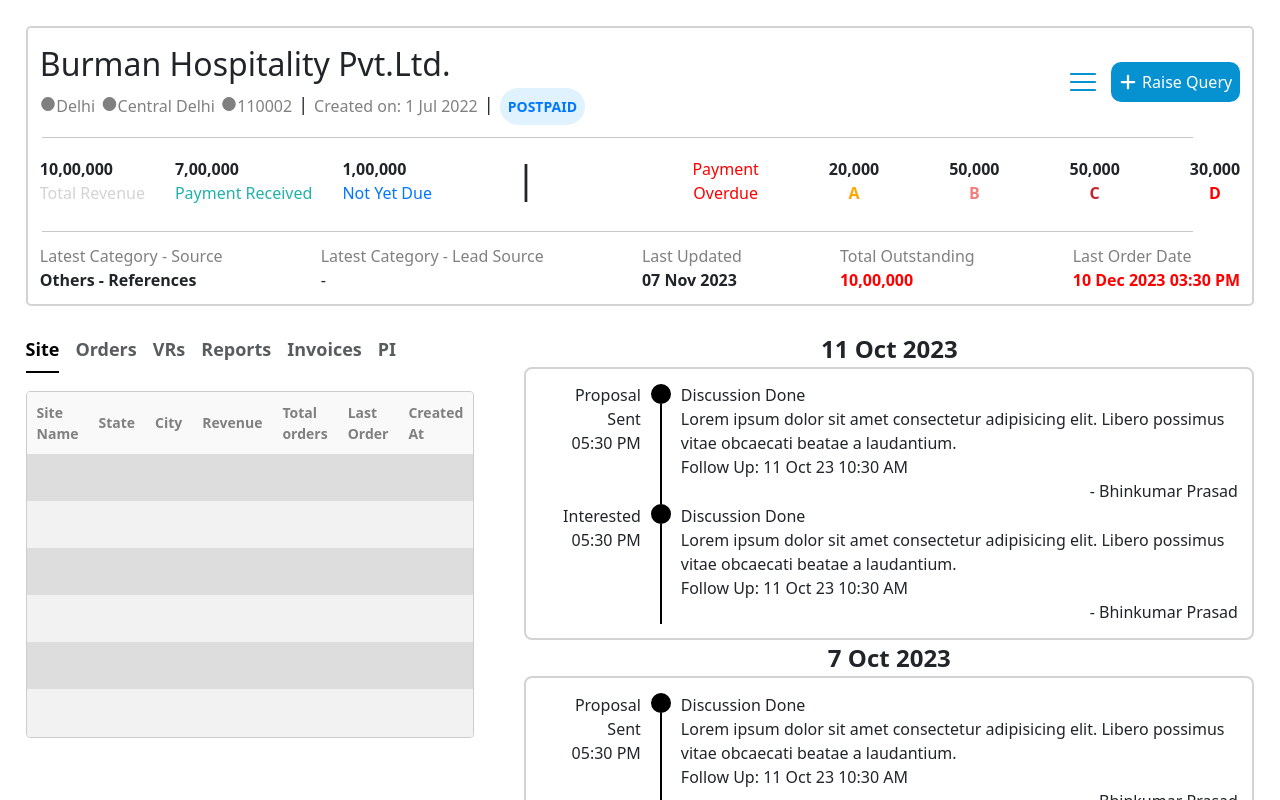
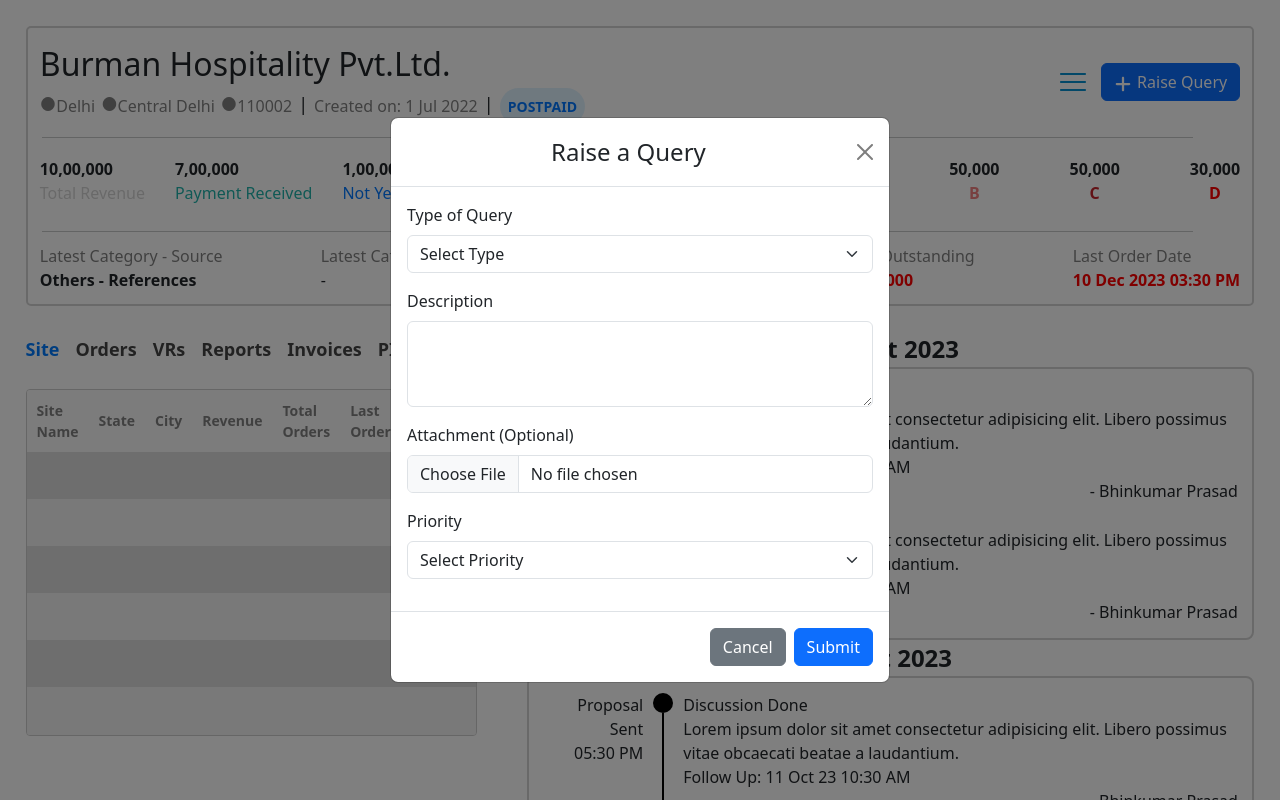
Before and after one commit to kkoli-9528/Equniox-Task, a React (Vite) app: page / in a window 1280 px wide. Both pictures are taken after a click on the button "Raise Query". Shown: the top 800 px of the page. Built offline with nearby package versions, Linux system fonts and the light colour scheme.

Commit message:
Added some functionality

```diff
--- a/package.json
+++ b/package.json
@@ -15,6 +15,7 @@
     "@mui/material": "^7.1.2",
     "@mui/styled-engine-sc": "^7.1.1",
     "react": "^19.1.0",
+    "react-bootstrap": "^2.10.10",
     "react-dom": "^19.1.0",
     "react-icons": "^5.5.0",
     "styled-components": "^6.1.19"
--- a/src/components/HeaderInfo.jsx
+++ b/src/components/HeaderInfo.jsx
@@ -1,6 +1,9 @@
 import styles from "./HeaderInfo.module.css";
 import { FaPlus } from "react-icons/fa6";
 import { RxHamburgerMenu } from "react-icons/rx";
+import Button from "react-bootstrap/Button";
+import { useState } from "react";
+import RaiseQueryModal from "./RaiseQueryModal";
 
 const headerInfo = {
   company: {
@@ -31,6 +34,7 @@
 
 const HeaderInfo = () => {
   const { company, revenue, overdue, meta } = headerInfo;
+  const [showModal, setShowModal] = useState(false);
 
   return (
     <div className={styles.container}>
@@ -57,10 +61,14 @@
 
         <div className={styles.innerDiv}>
           <RxHamburgerMenu style={{ color: "#0691d1", fontSize: "30px" }} />
-          <button type="button" className={styles.btnPrimary}>
+          <Button onClick={() => setShowModal(true)}>
             <FaPlus style={{ marginRight: "5px", fontSize: "18px" }} />
             Raise Query
-          </button>
+          </Button>
+          <RaiseQueryModal
+            show={showModal}
+            handleClose={() => setShowModal(false)}
+          />
         </div>
       </div>
 
--- /dev/null
+++ b/src/components/RaiseQueryModal.jsx
@@ -0,0 +1,121 @@
+import { useState } from "react";
+import { Modal, Button, Form } from "react-bootstrap";
+
+const RaiseQueryModal = ({ show, handleClose }) => {
+  const [form, setForm] = useState({
+    type: "",
+    description: "",
+    attachment: null,
+    priority: "",
+  });
+
+  const handleChange = (e) => {
+    const { name, value, files } = e.target;
+    setForm((prev) => ({
+      ...prev,
+      [name]: files ? files[0] : value,
+    }));
+  };
+
+  const handleSubmit = async (e) => {
+    e.preventDefault();
+
+    const formData = new FormData();
+    formData.append("type", form.type);
+    formData.append("description", form.description);
+    formData.append("priority", form.priority);
+    if (form.attachment) {
+      formData.append("attachment", form.attachment);
+    }
+
+    try {
+      const res = await fetch("https://httpbin.org/post", {
+        method: "POST",
+        body: formData,
+      });
+
+      if (res.ok) {
+        alert("Query submitted successfully!");
+        handleClose();
+      } else {
+        alert("Failed to submit. Try again.");
+      }
+    } catch (error) {
+      console.error("Error submitting form:", error);
+      alert("Something went wrong.");
+    }
+  };
+
+  return (
+    <Modal show={show} onHide={handleClose} centered>
+      <Modal.Header closeButton>
+        <Modal.Title className="w-100 text-center">Raise a Query</Modal.Title>
+      </Modal.Header>
+      <Form onSubmit={handleSubmit}>
+        <Modal.Body>
+          <Form.Group className="mb-3">
+            <Form.Label>Type of Query</Form.Label>
+            <Form.Select
+              name="type"
+              value={form.type}
+              onChange={handleChange}
+              required
+            >
+              <option value="">Select Type</option>
+              <option>Payment Issue</option>
+              <option>Site Info</option>
+              <option>Delay</option>
+              <option>Others</option>
+            </Form.Select>
+          </Form.Group>
+
+          <Form.Group className="mb-3">
+            <Form.Label>Description</Form.Label>
+            <Form.Control
+              as="textarea"
+              name="description"
+              rows={3}
+              value={form.description}
+              onChange={handleChange}
+              required
+            />
+          </Form.Group>
+
+          <Form.Group className="mb-3">
+            <Form.Label>Attachment (Optional)</Form.Label>
+            <Form.Control
+              type="file"
+              name="attachment"
+              onChange={handleChange}
+            />
+          </Form.Group>
+
+          <Form.Group className="mb-3">
+            <Form.Label>Priority</Form.Label>
+            <Form.Select
+              name="priority"
+              value={form.priority}
+              onChange={handleChange}
+              required
+            >
+              <option value="">Select Priority</option>
+              <option>Low</option>
+              <option>Medium</option>
+              <option>High</option>
+            </Form.Select>
+          </Form.Group>
+        </Modal.Body>
+        <Modal.Footer>
+          <Button variant="secondary" onClick={handleClose}>
+            Cancel
+          </Button>
+          <Button type="submit" variant="primary">
+            Submit
+          </Button>
+        </Modal.Footer>
+      </Form>
+    </Modal>
+  );
+};
+
+export default RaiseQueryModal;
--- a/src/components/Tabs.jsx
+++ b/src/components/Tabs.jsx
@@ -1,6 +1,78 @@
+import { useState } from "react";
 import styles from "./Tabs.module.css";
 
+const dashboardTabs = {
+  site: {
+    title: "Site",
+    columns: [
+      { key: "siteName", label: "Site Name" },
+      { key: "state", label: "State" },
+      { key: "city", label: "City" },
+      { key: "revenue", label: "Revenue" },
+      { key: "totalOrders", label: "Total Orders" },
+      { key: "lastOrder", label: "Last Order" },
+      { key: "createdAt", label: "Created At" },
+    ],
+  },
+  orders: {
+    title: "Orders",
+    columns: [
+      { key: "orderId", label: "Order ID" },
+      { key: "site", label: "Site" },
+      { key: "amount", label: "Amount" },
+      { key: "status", label: "Status" },
+      { key: "orderDate", label: "Order Date" },
+      { key: "dueDate", label: "Due Date" },
+    ],
+  },
+  vrs: {
+    title: "VRs",
+    columns: [
+      { key: "vrId", label: "VR ID" },
+      { key: "site", label: "Site" },
+      { key: "submittedBy", label: "Submitted By" },
+      { key: "submittedOn", label: "Submitted On" },
+      { key: "status", label: "Status" },
+    ],
+  },
+  reports: {
+    title: "Reports",
+    columns: [
+      { key: "reportName", label: "Report Name" },
+      { key: "type", label: "Type" },
+      { key: "generatedOn", label: "Generated On" },
+      { key: "download", label: "Download" },
+    ],
+  },
+  invoices: {
+    title: "Invoices",
+    columns: [
+      { key: "invoiceNo", label: "Invoice No" },
+      { key: "client", label: "Client" },
+      { key: "amount", label: "Amount" },
+      { key: "paid", label: "Paid" },
+      { key: "dueDate", label: "Due Date" },
+      { key: "status", label: "Status" },
+    ],
+  },
+  pi: {
+    title: "PI",
+    columns: [
+      { key: "partnerId", label: "Partner ID" },
+      { key: "name", label: "Name" },
+      { key: "type", label: "Type" },
+      { key: "onboardedDate", label: "Onboarded Date" },
+      { key: "region", label: "Region" },
+      { key: "status", label: "Status" },
+    ],
+    features: {
+      statusBadges: true,
+    },
+  },
+};
+
 const Tabs = () => {
+  const [activeTab, setActiveTab] = useState("site");
   const rows = new Array(6).fill({});
 
   return (
@@ -14,54 +86,42 @@
           fontWeight: "600",
         }}
       >
-        <li className="nav-item">
-          <a className="nav-link active" aria-current="page" href="#">
-            Site
-          </a>
-        </li>
-        <li className="nav-item">
-          <a className="nav-link disabled" aria-disabled="true">
-            Orders
-          </a>
-        </li>
-        <li className="nav-item">
-          <a className="nav-link disabled" aria-disabled="true">
-            VRs
-          </a>
-        </li>
-        <li className="nav-item">
-          <a className="nav-link disabled" aria-disabled="true">
-            Reports
-          </a>
-        </li>
-        <li className="nav-item">
-          <a className="nav-link disabled" aria-disabled="true">
-            Invoices
-          </a>
-        </li>
-        <li className="nav-item">
-          <a className="nav-link disabled" aria-disabled="true">
-            PI
-          </a>
-        </li>
+        {Object.entries(dashboardTabs).map(([key, tab]) => (
+          <li key={key} className="nav-item">
+            <button
+              className={`nav-link ${styles.navLink} ${
+                activeTab === key ? styles.navLinkActive : ""
+              }`}
+              onClick={() => setActiveTab(key)}
+              style={{
+                background: "none",
+                border: "none",
+                cursor: tab.columns.length ? "pointer" : "not-allowed",
+                color: tab.columns.length ? "" : "#aaa",
+              }}
+              disabled={!tab.columns.length}
+            >
+              {tab.title}
+            </button>
+          </li>
+        ))}
       </ul>
+
       <div className={styles.tableWrapper}>
         <table className={styles.table}>
           <thead>
             <tr>
-              <th>Site Name</th>
-              <th>State</th>
-              <th>City</th>
-              <th>Revenue</th>
-              <th>Total orders</th>
-              <th>Last Order</th>
-              <th>Created At</th>
+              {dashboardTabs[activeTab]?.columns.map((col) => (
+                <th key={col.key}>{col.label}</th>
+              ))}
             </tr>
           </thead>
           <tbody>
             {rows.map((_, i) => (
               <tr key={i}>
-                <td colSpan={7}></td>
+                {dashboardTabs[activeTab]?.columns.map((col) => (
+                  <td key={col.key}></td>
+                ))}
               </tr>
             ))}
           </tbody>
--- a/src/components/Tabs.module.css
+++ b/src/components/Tabs.module.css
@@ -16,6 +16,19 @@
   height: 100%;
   border-collapse: collapse;
   font-size: 14px;
+}
+
+.navLink {
+  color: #444;
+  border-bottom: 2px solid transparent;
+  padding: 8px 12px;
+  transition: all 0.3s ease;
+}
+
+.navLinkActive {
+  color: #007bff; /* or your theme blue */
+  border-bottom: 2px solid #007bff;
+  font-weight: bold;
 }
 
 th {
```
Also changed, not shown: 1 other file (tests, documents, lock files or other folders).
